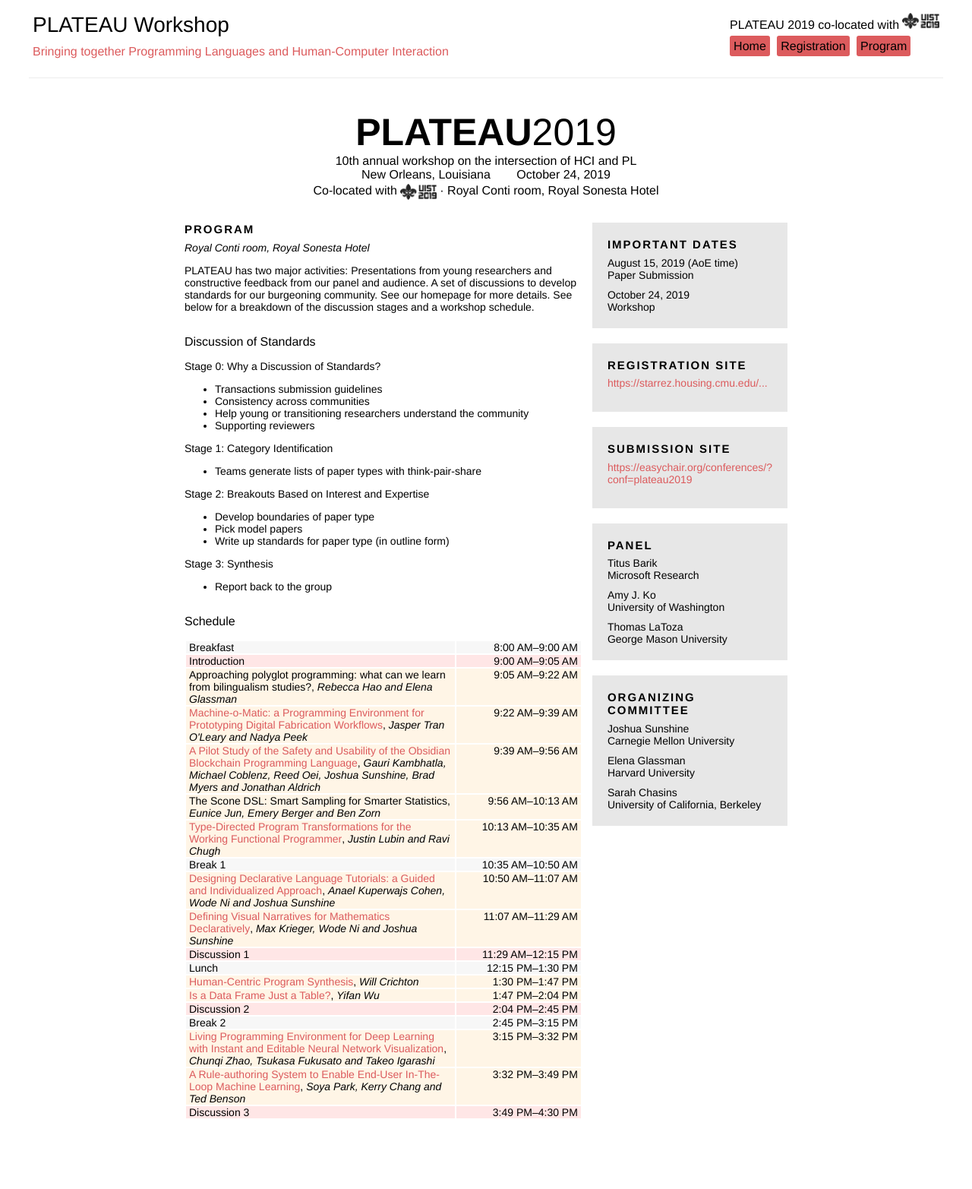
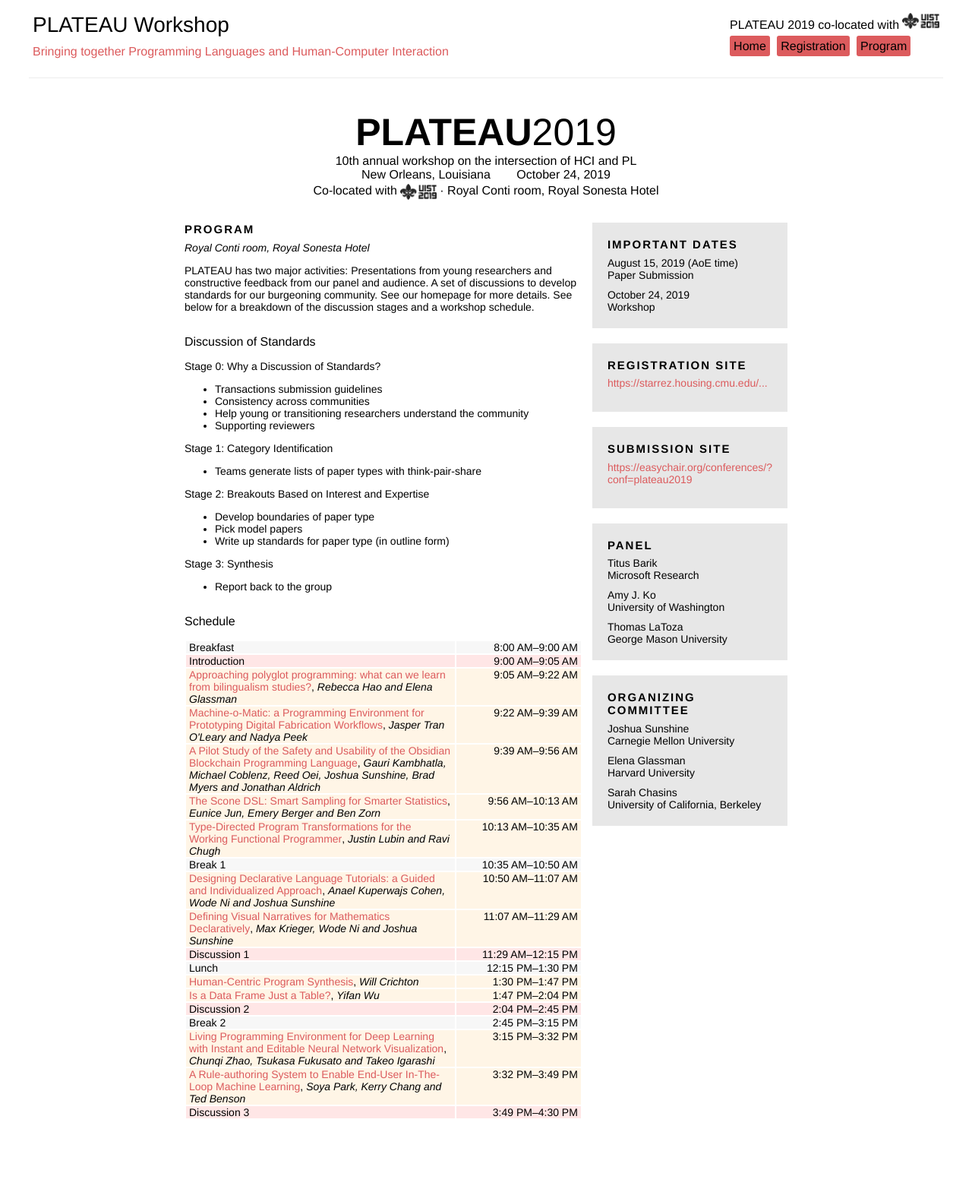
Before and after one commit to plateau-workshop/plateau, a Jekyll site: the page built from schedule.html, in a window 1280 px wide. Shown: the whole page at 76% size. Built offline with Jekyll 4.4.1, drawn with Linux system fonts in a browser that asks for light colours.

Commit message:
Adding the last couple papers.

```diff
--- a/schedule.html
+++ b/schedule.html
@@ -75,10 +75,10 @@ layout: default
 
 <tr class='break'><td class='schedule-left'><span class='paper_title'>Breakfast</span></td><td class='schedule-right'>8:00 AM&ndash;9:00 AM</td></tr>
 <tr class='discussion'><td class='schedule-left'><span class='paper_title'>Introduction</span></td><td class='schedule-right'>9:00 AM&ndash;9:05 AM</td></tr>
-<tr class='talk'><td class='schedule-left'><span class='paper_title'>Approaching polyglot programming: what can we learn from bilingualism studies?</span>, <span class='authors'>Rebecca Hao and Elena Glassman</span></td><td class='schedule-right'>9:05 AM&ndash;9:22 AM</td></tr>
+<tr class='talk'><td class='schedule-left'><span class='paper_title'><a target='_blank' href='assets/papers-2019/11.pdf'>Approaching polyglot programming: what can we learn from bilingualism studies?</a></span>, <span class='authors'>Rebecca Hao and Elena Glassman</span></td><td class='schedule-right'>9:05 AM&ndash;9:22 AM</td></tr>
 <tr class='talk'><td class='schedule-left'><span class='paper_title'><a target='_blank' href='assets/papers-2019/8.pdf'>Machine-o-Matic: a Programming Environment for Prototyping Digital Fabrication Workflows</a></span>, <span class='authors'>Jasper Tran O'Leary and Nadya Peek</span></td><td class='schedule-right'>9:22 AM&ndash;9:39 AM</td></tr>
 <tr class='talk'><td class='schedule-left'><span class='paper_title'><a target='_blank' href='assets/papers-2019/1.pdf'>A Pilot Study of the Safety and Usability of the Obsidian Blockchain Programming Language</a></span>, <span class='authors'>Gauri Kambhatla, Michael Coblenz, Reed Oei, Joshua Sunshine, Brad Myers and Jonathan Aldrich</span></td><td class='schedule-right'>9:39 AM&ndash;9:56 AM</td></tr>
-<tr class='talk'><td class='schedule-left'><span class='paper_title'>The Scone DSL: Smart Sampling for Smarter Statistics</span>, <span class='authors'>Eunice Jun, Emery Berger and Ben Zorn</span></td><td class='schedule-right'>9:56 AM&ndash;10:13 AM</td></tr>
+<tr class='talk'><td class='schedule-left'><span class='paper_title'><a target='_blank' href='assets/papers-2019/7.pdf'>The Scone DSL: Smart Sampling for Smarter Statistics</a></span>, <span class='authors'>Eunice Jun, Emery Berger and Ben Zorn</span></td><td class='schedule-right'>9:56 AM&ndash;10:13 AM</td></tr>
 <tr class='talk'><td class='schedule-left'><span class='paper_title'><a target='_blank' href='assets/papers-2019/6.pdf'>Type-Directed Program Transformations for the Working Functional Programmer</a></span>, <span class='authors'>Justin Lubin and Ravi Chugh</span></td><td class='schedule-right'>10:13 AM&ndash;10:35 AM</td></tr>
 <tr class='break'><td class='schedule-left'><span class='paper_title'>Break 1</span></td><td class='schedule-right'>10:35 AM&ndash;10:50 AM</td></tr>
 <tr class='talk'><td class='schedule-left'><span class='paper_title'><a target='_blank' href='assets/papers-2019/2.pdf'>Designing Declarative Language Tutorials: a Guided and Individualized Approach</a></span>, <span class='authors'>Anael Kuperwajs Cohen, Wode Ni and Joshua Sunshine</span></td><td class='schedule-right'>10:50 AM&ndash;11:07 AM</td></tr>
```
Also changed, not shown: 2 other files.
